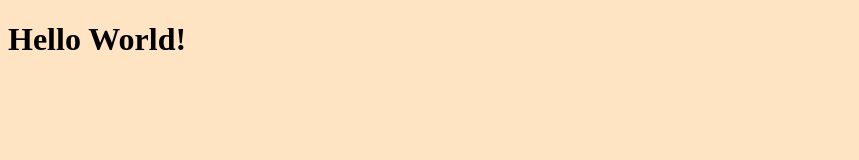
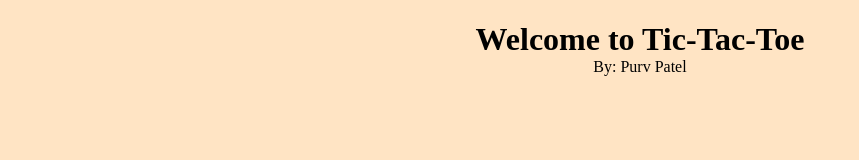
Before and after one commit to Purv-8819/NodeIntro, a website: page index.html in a window 1280 px wide. Shown: the whole page, without its empty margins (0-859 px from the left). Drawn offline with Linux system fonts and the light colour scheme.

Commit message:
Adding title to page

```diff
--- a/index.html
+++ b/index.html
@@ -10,6 +10,7 @@
   <body>
 	<script src="index.js"></script>
 
-  <h1>Hello World!</h1>
+  <h1 id="title" class="center">Welcome to Tic-Tac-Toe</h1>
+  <p id="author" class="center"> By: Purv Patel</p>
   </body>
 </html>
--- a/style.css
+++ b/style.css
@@ -1,3 +1,15 @@
 body{
   background-color: bisque;
 }
+
+.center{
+  text-align: center;
+}
+
+#title{
+  margin-bottom: 0;
+}
+
+#author{
+  margin-top: 0;
+}
```
